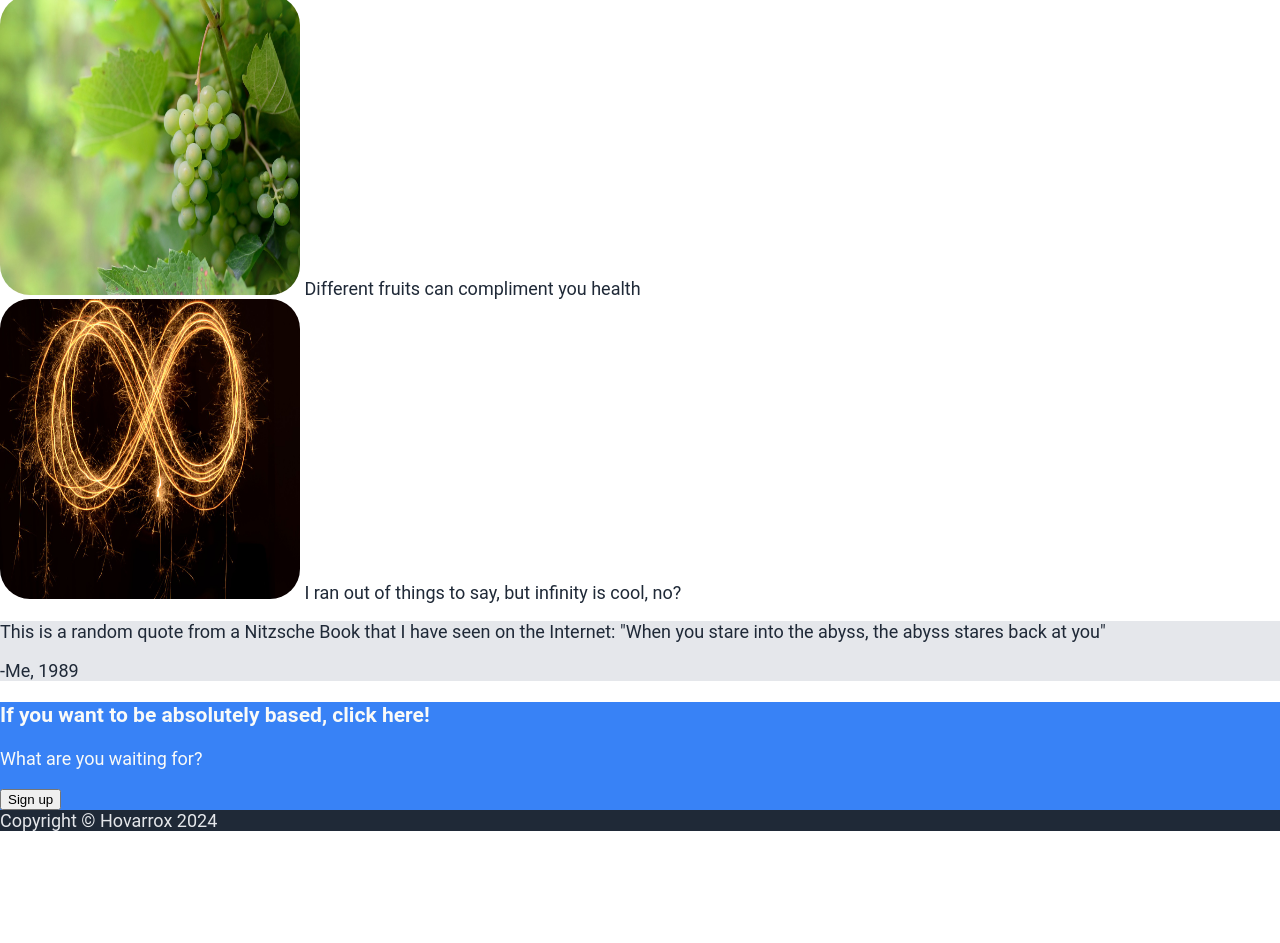
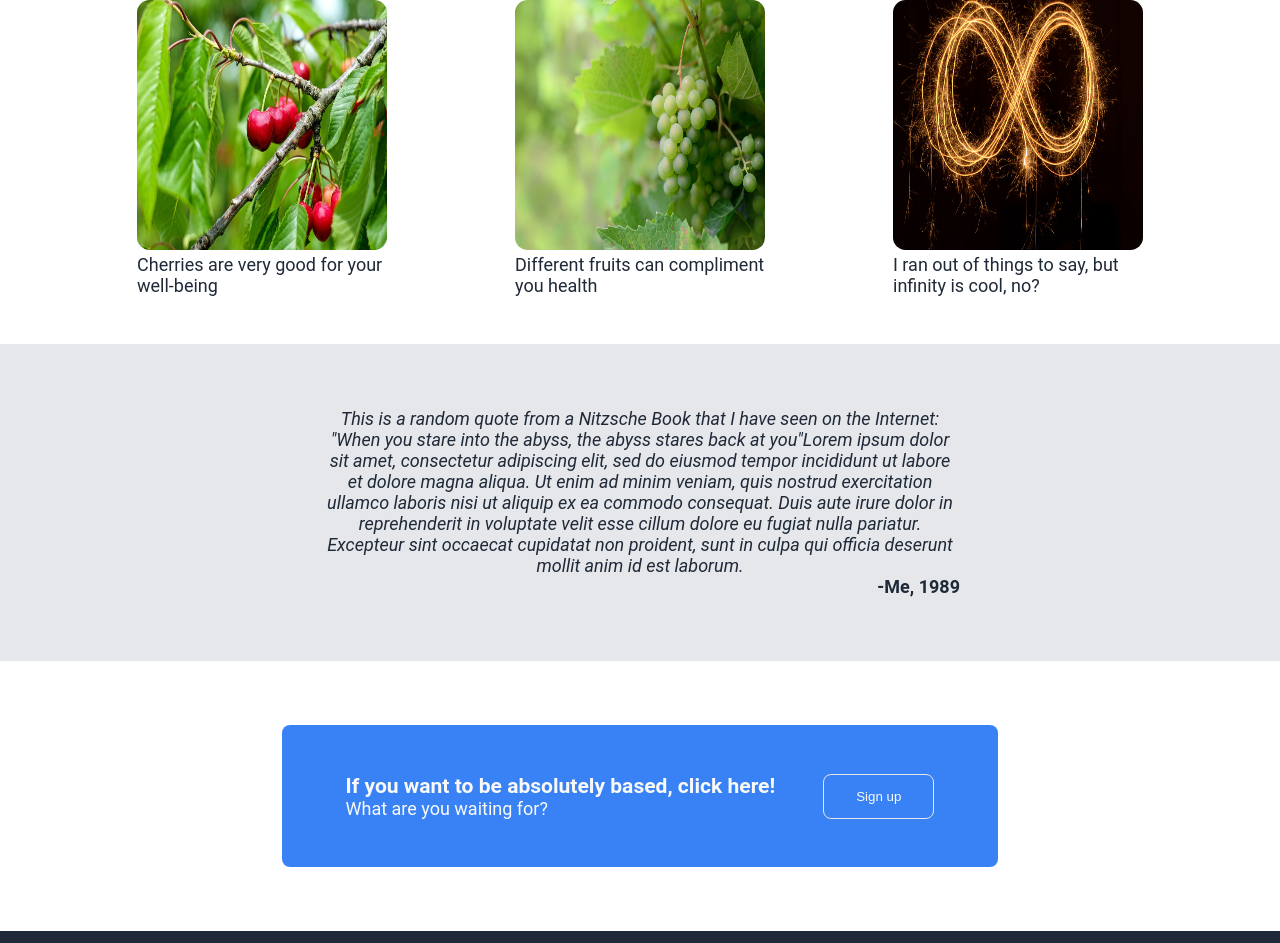
Before and after one commit to Hovarrox/landing-page, a plain HTML site: page index.html in a window 1280 px wide. Shown: the part 680-1623 px from the top of the page. Before the commit the page ends 1511 px from the top, so only its background shows below. Drawn offline with Linux system fonts and the light colour scheme.

Commit message:
Add flex CSS, Complete font & color CSS

```diff
--- a/index.html
+++ b/index.html
@@ -9,42 +9,47 @@
 <body>
     <div id="header">
         <h3 class="logo">Header Logo</h3>
+        <div class="links">
             <a href="#">header link one</a>
             <a href="#">header link two</a>
             <a href="#">header link three</a>
         </div>
-    <div id="content">
+    </div>
     <div id="hero">
+        <div style="align-self: center;">
             <h1 class="hero-primary">This is the website</h1>
             <p>And this is subtext of this message</p>
-            <button>Click me!</button>
+            <button>Sign up</button>
+        </div>
+        <img src="images/Odin.jpg" alt="Odin" height="450px" width="450px">
     </div>
     <div id="information">
         <h1 class="info-header">Here is some information about our project</h1>
+        <div class="illustrations">
             <div>
-                <div>
-                    <img src="images/cherry.jpg" alt="Beautiful cherries" height="300px"; width="300px" style="border-radius: 10%;">
-                    <span>Cherries are very good for your well-being</span>
+                <img src="images/cherry.jpg" alt="Beautiful cherries" height="250px" width="250px" style="border-radius: 5%;">
+                <p class="sub-text">Cherries are very good for your well-being</p>
             </div>
             <div>
-                    <img src="images/fruit.jpg" alt="An assortment of fruit" height="300px"; width="300px" style="border-radius: 10%;">
-                    <span>Different fruits can compliment you health</span>
+                <img src="images/fruit.jpg" alt="An assortment of fruit" height="250px" width="250px" style="border-radius: 5%;">
+                <p class="sub-text">Different fruits can compliment you health</p>
             </div>
             <div>
-                    <img src="images/infinity.jpg" alt="Infinity" height="300px"; width="300px" style="border-radius: 10%;">
-                    <span>I ran out of things to say, but infinity is cool, no?</span>
+                <img src="images/infinity.jpg" alt="Infinity" height="250px" width="250px" style="border-radius: 5%;">
+                <p class="sub-text">I ran out of things to say, but infinity is cool, no?</p>
             </div>
         </div>
         </div>
     <div id="quote">
-            <p>This is a random quote from a Nitzsche Book that I have seen on the Internet: "When you stare into the abyss, the abyss stares back at you"</p>
-            <p>-Me, 1989</p>
+        <p><i>This is a random quote from a Nitzsche Book that I have seen on the Internet: "When you stare into the abyss, the abyss stares back at you"Lorem ipsum dolor sit amet, consectetur adipiscing elit, sed do eiusmod tempor incididunt ut labore et dolore magna aliqua. Ut enim ad minim veniam, quis nostrud exercitation ullamco laboris nisi ut aliquip ex ea commodo consequat. Duis aute irure dolor in reprehenderit in voluptate velit esse cillum dolore eu fugiat nulla pariatur. Excepteur sint occaecat cupidatat non proident, sunt in culpa qui officia deserunt mollit anim id est laborum.</i></p>
+        <p class="author"><b>-Me, 1989</b></p>
     </div>
     <div id="signup">
+        <div>
             <h3>If you want to be absolutely based, click here!</h3>
             <p>What are you waiting for?</p>
-            <button>Sign up</button>
         </div>
+        <button class="white-border">Sign up</button>
     </div>
     <div id="footer">
         <span>Copyright © Hovarrox 2024</span>
--- a/styles.css
+++ b/styles.css
@@ -7,15 +7,17 @@ body {
     font-family: 'Roboto', sans-serif;
     font-size: 18px;
     color: #1F2937;
-}
-
-body {
-    height: 100%;
+    display: flex;
+    flex-direction: column;
 }
 
 a {
     text-decoration: none;
     color: #E5E7EB;
+}
+
+h1, h3, p {
+    margin: 0;
 }
 
 .hero-primary {
@@ -36,16 +38,97 @@ a {
     color: #E5E7EB;
 }
 
-#quote {
-    background-color: #E5E7EB;
+#header,
+#footer {
+    flex: none;
 }
 
-#signup {
+#header {
+    display: flex;
+    justify-content: space-between;
+    align-items:center;
+    padding: 16px 16px;
+}
+
+#footer {
+    text-align: center;
+    padding: 16px;
+    width: auto;
+}
+
+#hero {
+    display: flex;
+    justify-content: center;
+    gap: 32px;
+    padding: 32px 0px;
+}
+
+.links {
+    display: flex;
+    gap: 16px;
+}
+
+#signup,
+button {
     background-color: #3882F6;
     color: #F9FAF8;
+}
+
+button {
+    padding: 12px 32px;
+    border: none;
+    border-style: solid;
+    border-radius: 8px;
+    border-color:#3882F6
 }
 
 .info-header {
     font-size: 36px;
     font-weight: bolder;
 }
+
+#information {
+    display: flex;
+    flex-direction: column;
+    align-items: center;
+    padding: 48px;
+    gap: 16px;
+}
+
+.illustrations {
+    display: flex;
+    flex-wrap: wrap;
+    justify-content: space-around;
+    gap: 128px;
+}
+
+.sub-text {
+    max-height: 250px;
+    max-width: 250px;
+}
+
+#quote {
+    text-align: center;
+    background-color: #E5E7EB;
+    padding: 64px 25%;
+}
+
+.author {
+    text-align: right;
+}
+
+#signup {
+    align-self: center;
+    padding: 48px 5%;
+    border-radius: 8px;
+    margin: 64px;
+    display: flex;
+    gap: 48px;
+}
+
+button.white-border {
+    border-color: #E5E7EB;
+    border-width: 1px;
+    height: 45px;
+    align-self: center;
+}
```
Also changed, not shown: 2 other files. Lines whose indentation alone changed are shown as unchanged.
